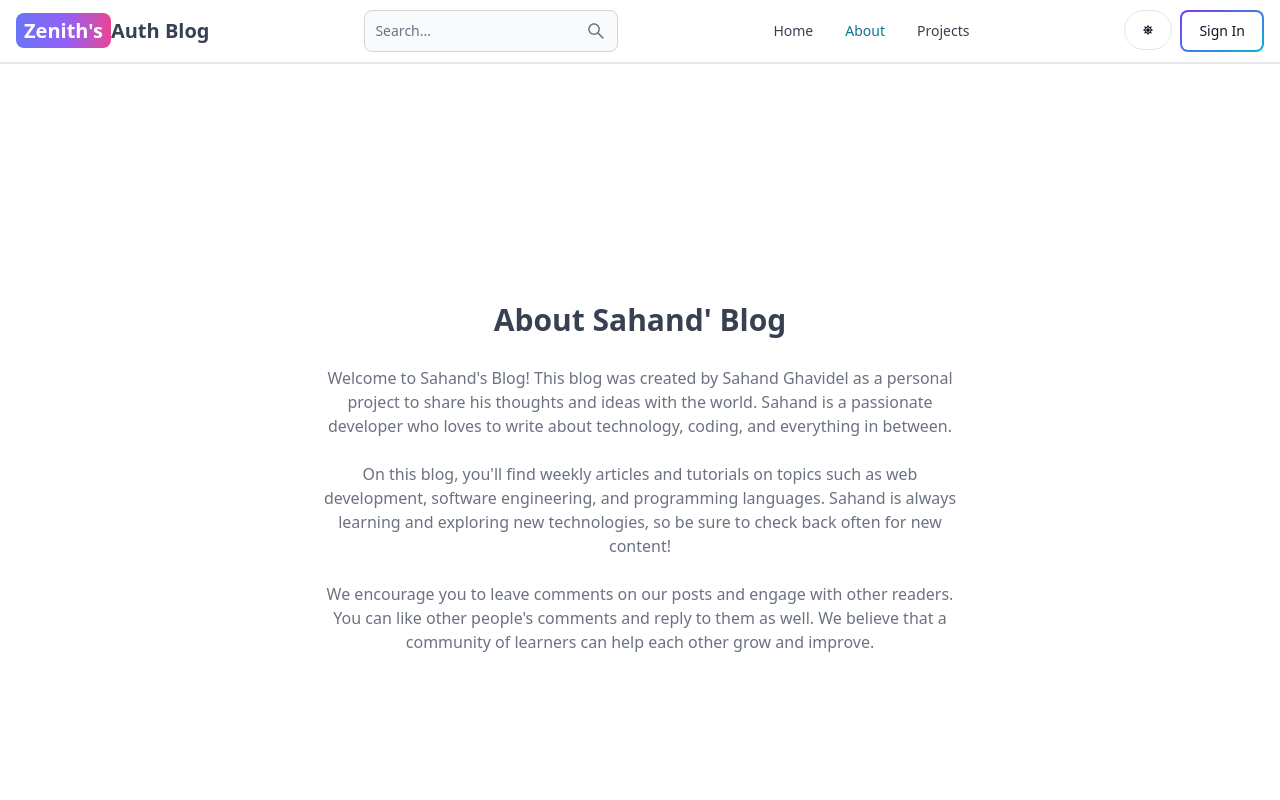
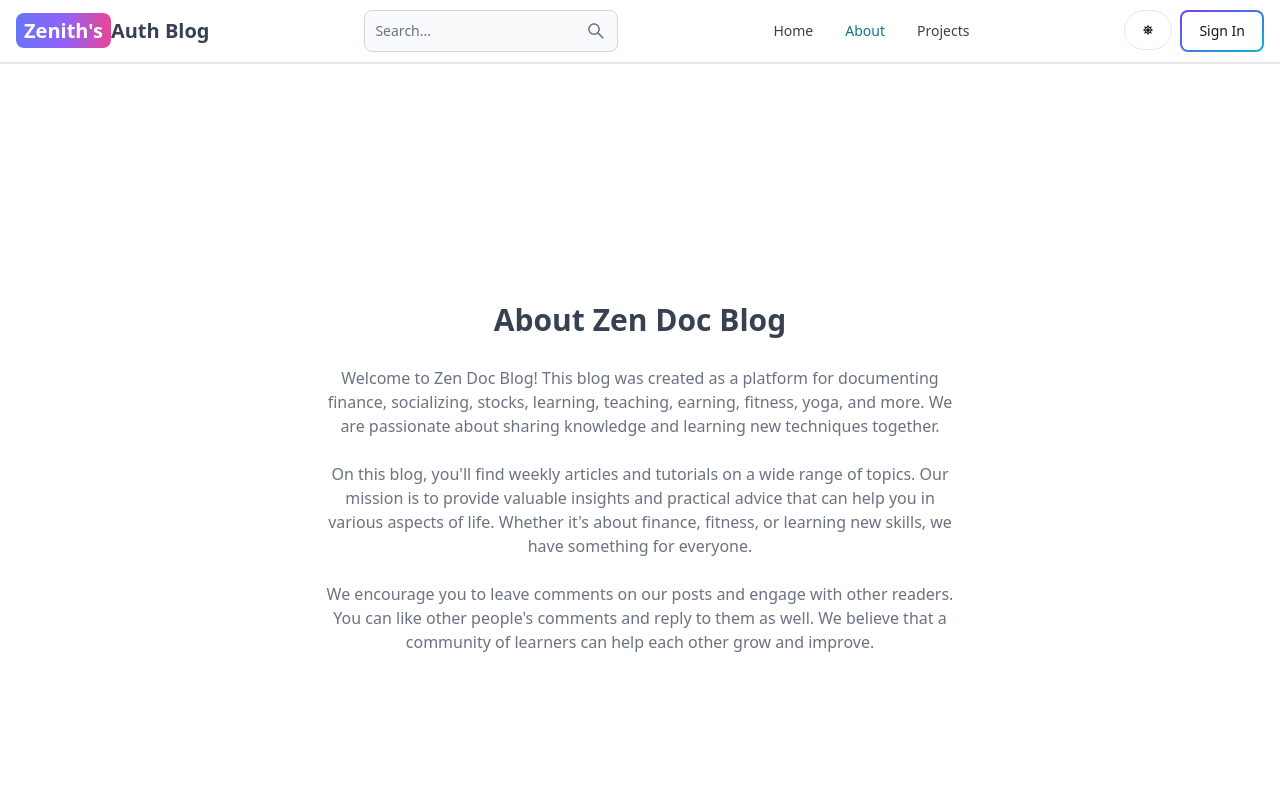
Before and after one commit to chavanuday/MernZenBLog, a React (Vite) app in the folder client/: page /about in a window 1280 px wide. Shown: the top 800 px of the page. Built offline with nearby package versions, Linux system fonts and the light colour scheme; no server answers.

Commit message:
changes with paathsala content

```diff
--- a/client/src/components/CallToAction.jsx
+++ b/client/src/components/CallToAction.jsx
@@ -5,19 +5,19 @@ export default function CallToAction() {
     <div className='flex flex-col sm:flex-row p-3 border border-teal-500 justify-center items-center rounded-tl-3xl rounded-br-3xl text-center'>
         <div className="flex-1 justify-center flex flex-col">
             <h2 className='text-2xl'>
-                Want to learn more about JavaScript?
+                Want to learn more about physics, Maths?
             </h2>
             <p className='text-gray-500 my-2'>
-                Checkout these resources with 100 JavaScript Projects
+                Checkout these resources for physics learning
             </p>
             <Button gradientDuoTone='purpleToPink' className='rounded-tl-xl rounded-bl-none'>
-                <a href="https://www.100jsprojects.com" target='_blank' rel='noopener noreferrer'>
-                    100 JavaScript Projects
+                <a href="https://paathshala.world/" target='_blank' rel='noopener noreferrer'>
+                    physics Experiments
                 </a>
             </Button>
         </div>
         <div className="p-7 flex-1">
-            <img src="https://bairesdev.mo.cloudinary.net/blog/2023/08/What-Is-JavaScript-Used-For.jpg" />
+            <img src="https://images.thecompanycheck.com/companylogo/269a9145.webp" />
         </div>
     </div>
   )
--- a/client/src/pages/About.jsx
+++ b/client/src/pages/About.jsx
@@ -4,21 +4,22 @@ export default function About() {
       <div className='max-w-2xl mx-auto p-3 text-center'>
         <div>
           <h1 className='text-3xl font font-semibold text-center my-7'>
-            About Sahand' Blog
+            About Zen Doc Blog
           </h1>
           <div className='text-md text-gray-500 flex flex-col gap-6'>
             <p>
-              Welcome to Sahand's Blog! This blog was created by Sahand Ghavidel
-              as a personal project to share his thoughts and ideas with the
-              world. Sahand is a passionate developer who loves to write about
-              technology, coding, and everything in between.
+              Welcome to Zen Doc Blog! This blog was created as a platform for
+              documenting finance, socializing, stocks, learning, teaching,
+              earning, fitness, yoga, and more. We are passionate about sharing
+              knowledge and learning new techniques together.
             </p>
 
             <p>
-              On this blog, you'll find weekly articles and tutorials on topics
-              such as web development, software engineering, and programming
-              languages. Sahand is always learning and exploring new
-              technologies, so be sure to check back often for new content!
+              On this blog, you'll find weekly articles and tutorials on a wide
+              range of topics. Our mission is to provide valuable insights and
+              practical advice that can help you in various aspects of life.
+              Whether it's about finance, fitness, or learning new skills, we
+              have something for everyone.
             </p>
 
             <p>
--- a/client/src/pages/Projects.jsx
+++ b/client/src/pages/Projects.jsx
@@ -4,7 +4,7 @@ export default function Projects() {
   return (
     <div className='min-h-screen max-w-2xl mx-auto flex justify-center items-center flex-col gap-6 p-3'>
       <h1 className='text-3xl font-semibold'>Pojects</h1>
-      <p className='text-md text-gray-500'>Build fun and engaging projects while learning HTML, CSS, and JavaScript!</p>
+      <p className='text-md text-gray-500'>Want fun and engaging learnings with paathshala?</p>
       <CallToAction />
     </div>
   )
--- a/client/src/pages/SignIn.jsx
+++ b/client/src/pages/SignIn.jsx
@@ -94,6 +94,7 @@ export default function SignIn() {
               ) : (
                 "Sign In"
               )}
+              <OAuth />
             </Button>
           </form>
           <div className="flex gap-2 text-sm mt-5">
```
Also changed, not shown: 1 other file (tests, documents, lock files or other folders).
